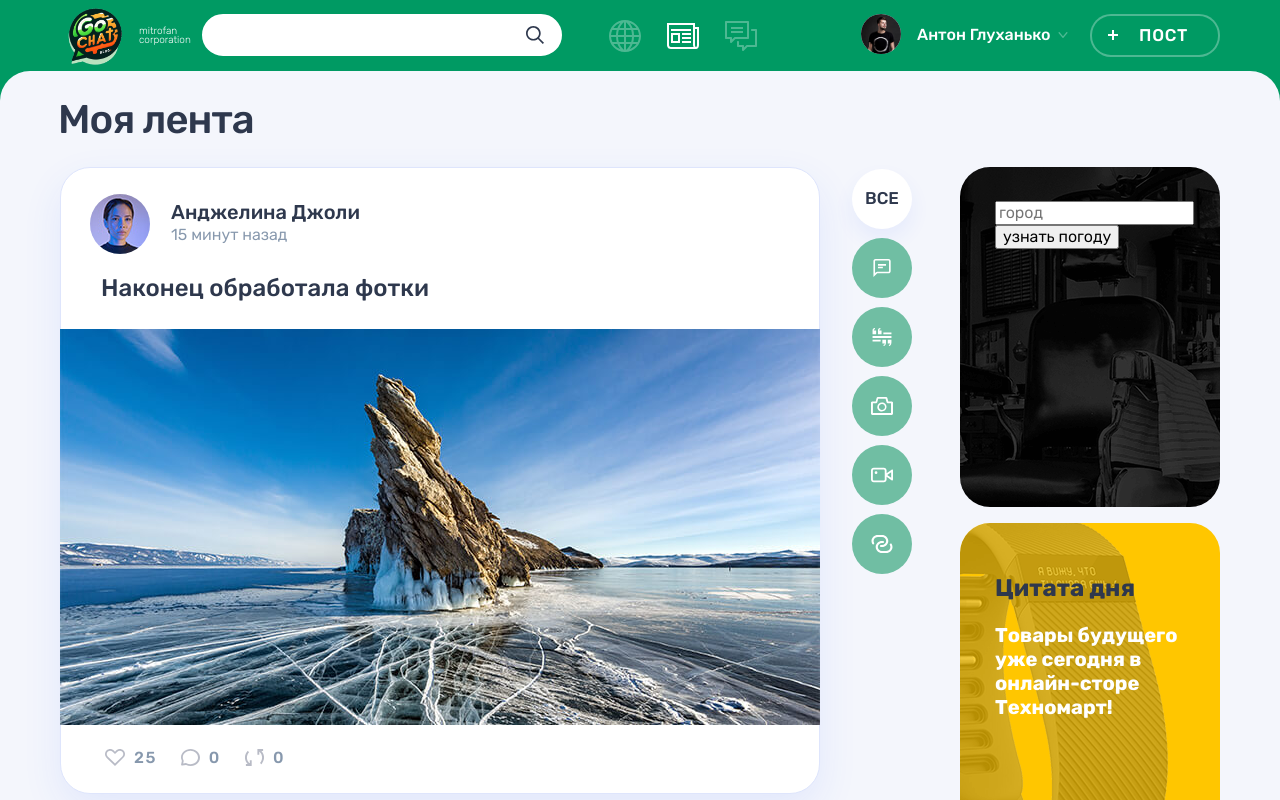
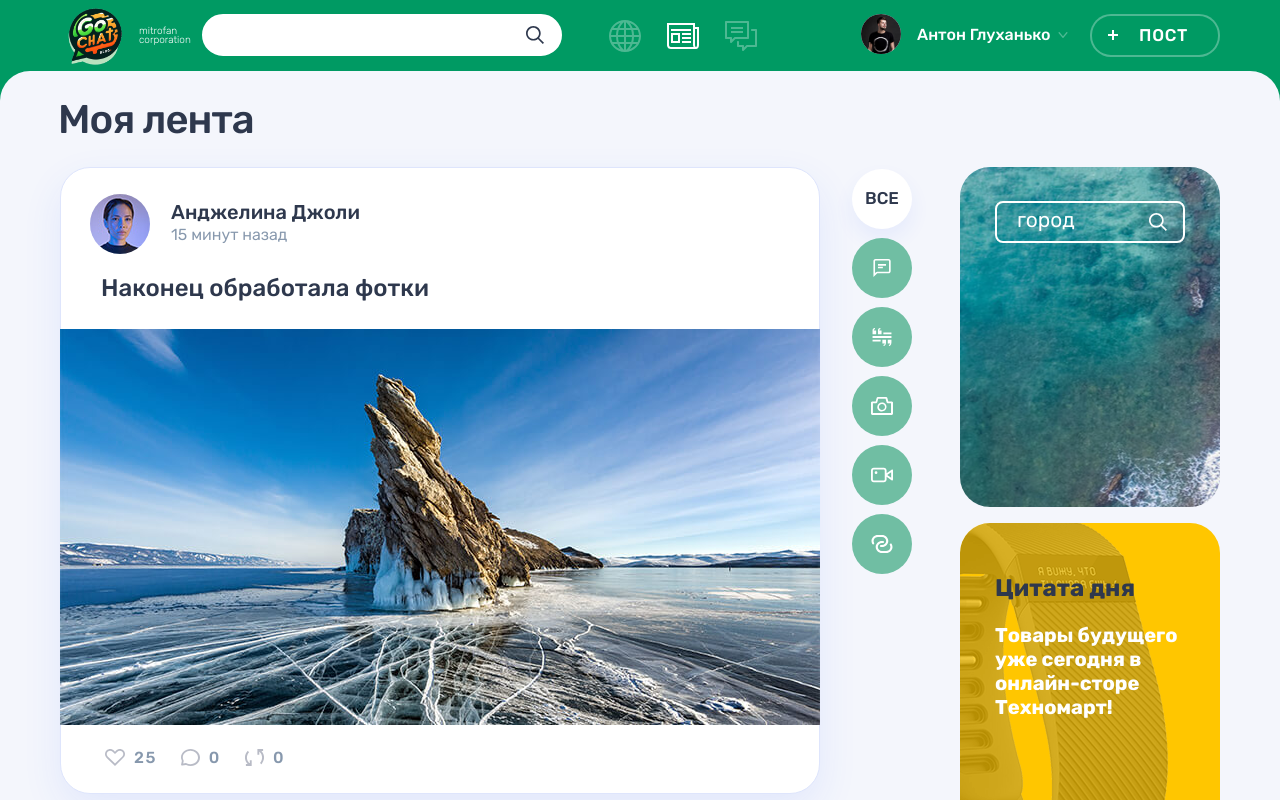
Before and after one commit to Mitrofanna/mitrofan-corporation, a React (Vite) app: page /feed in a window 1280 px wide. Shown: the top 800 px of the page. Built offline with nearby package versions, Linux system fonts and the light colour scheme.

Commit message:
добавляет стили погоде, переводит градусы в цельсии

```diff
--- a/src/components/weather.tsx
+++ b/src/components/weather.tsx
@@ -1,4 +1,5 @@
 import { useState } from "react";
+import "../styles/weather.css";
 
 const KEY_WEATHER = '6ee1dd5dfd29377c817bd1a70ad363de';
 
@@ -6,7 +7,8 @@ function Weather(): JSX.Element {
     const [search, setSearch] = useState('');
     const [weather, setWeather] = useState<any>({});
 
-    function onClickSearchWeather() {
+    function onClickSearchWeather(e: any) {
+        e.preventDefault();
             fetch(`https://api.openweathermap.org/data/2.5/weather?q=${search}&appid=${KEY_WEATHER}`)
             .then(response => response.json())
             .then((result) => {
@@ -15,15 +17,21 @@ function Weather(): JSX.Element {
     }
 
     return (
-    <article className="weather promo__block promo__block--barbershop">
-        <form>
-            <input className="weather__input" type="text" placeholder="город" onChange={(event) => setSearch(event.target.value)}></input>
-            <button className="weather__button" type="submit" onClick={onClickSearchWeather}>узнать погоду</button>
+    <article className="weather promo__block bg-pan-tr">
+        <form className="weather__form header__search">
+            <label className="visually-hidden">Введите свой город</label>
+            <input className="weather__input header__search-input form__input" type="text" placeholder="город" onChange={(event) => setSearch(event.target.value)}></input>
+            <button className="weather__button header__search-button button" type="submit" onClick={onClickSearchWeather}>
+            <svg className="weather__icon header__search-icon" width="18" height="18">
+                <use xlinkHref="#icon-search"></use>
+              </svg>
+              <span className="visually-hidden">Начать поиск</span>
+            </button>
         </form>
         {weather.name !== undefined ? (
-            <div>
+            <div className="weather__info">
                 <h3 className="weather__city">{weather.name}</h3>
-                <p className="weather__temperature">{weather.main.temp}</p>
+                <p className="weather__temperature">{Math.round(weather.main.temp - 273)}°C</p>
                 <p className="weather__condition">{weather.weather[0].main}</p>
             </div>
         ) : null}
--- /dev/null
+++ b/src/styles/weather.css
@@ -0,0 +1,52 @@
+.bg-pan-tr {
+    background: url(../../public/img/coast.jpg);
+
+	-webkit-animation: bg-pan-tr 90s infinite both;
+	        animation: bg-pan-tr 90s infinite both;
+}
+
+@-webkit-keyframes bg-pan-tr {
+    0% {
+      background-position: 0% 100%;
+    }
+    100% {
+      background-position: 100% 0%;
+    }
+}
+@keyframes bg-pan-tr {
+    0% {
+        background-position: 0% 100%;
+    }
+    100% {
+        background-position: 100% 0%;
+    }
+}
+
+.weather__input::placeholder {
+    color: #ffffff;
+}
+
+.weather__form {
+    display: flex;
+    justify-content: space-between;
+}
+
+.weather__input {
+    background-color: transparent;
+    border-radius: 8px;
+}
+
+.weather__icon {
+    fill: #ffffff;
+}
+
+.weather__info {
+    margin-top: 30px;
+    color: #ffffff;
+    text-align: center;
+}
+
+.weather__temperature {
+    font-size: 34px;
+    line-height: 34px;
+}
```
